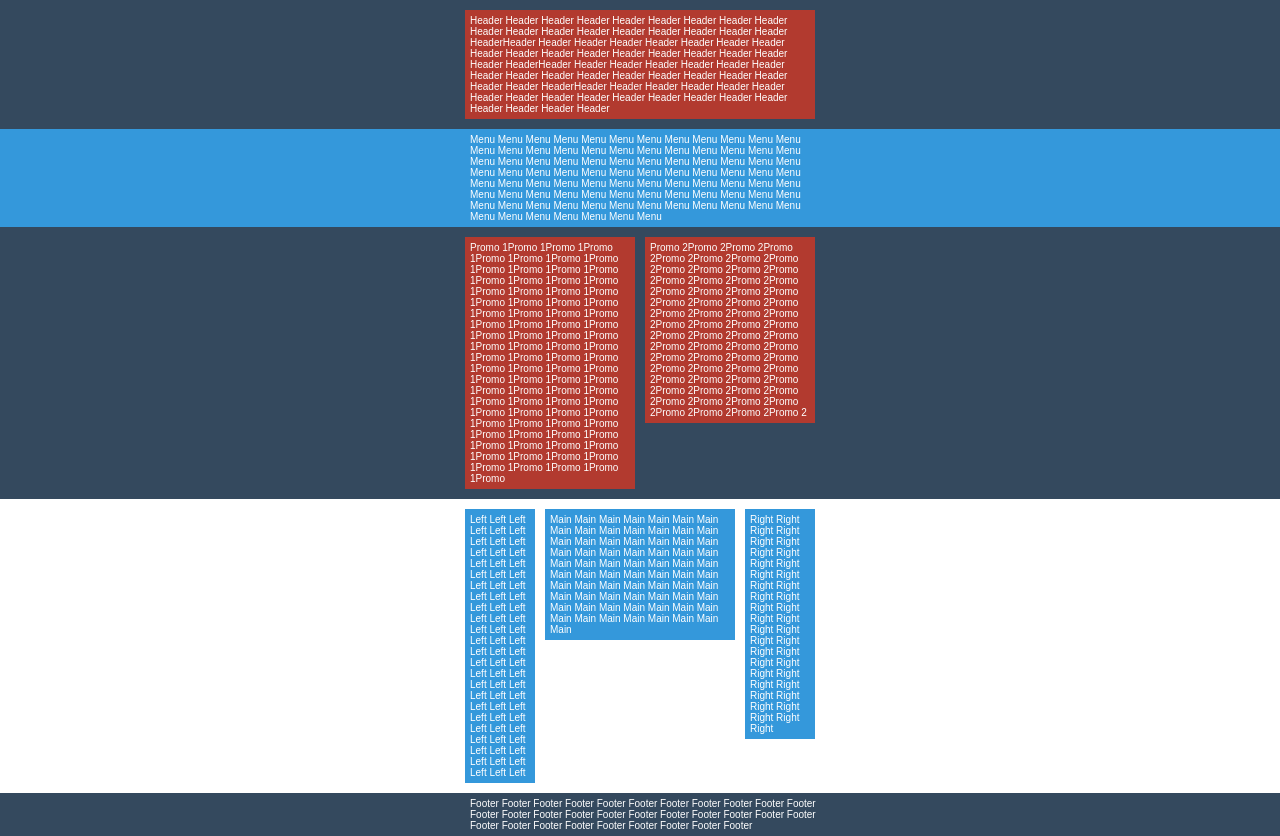
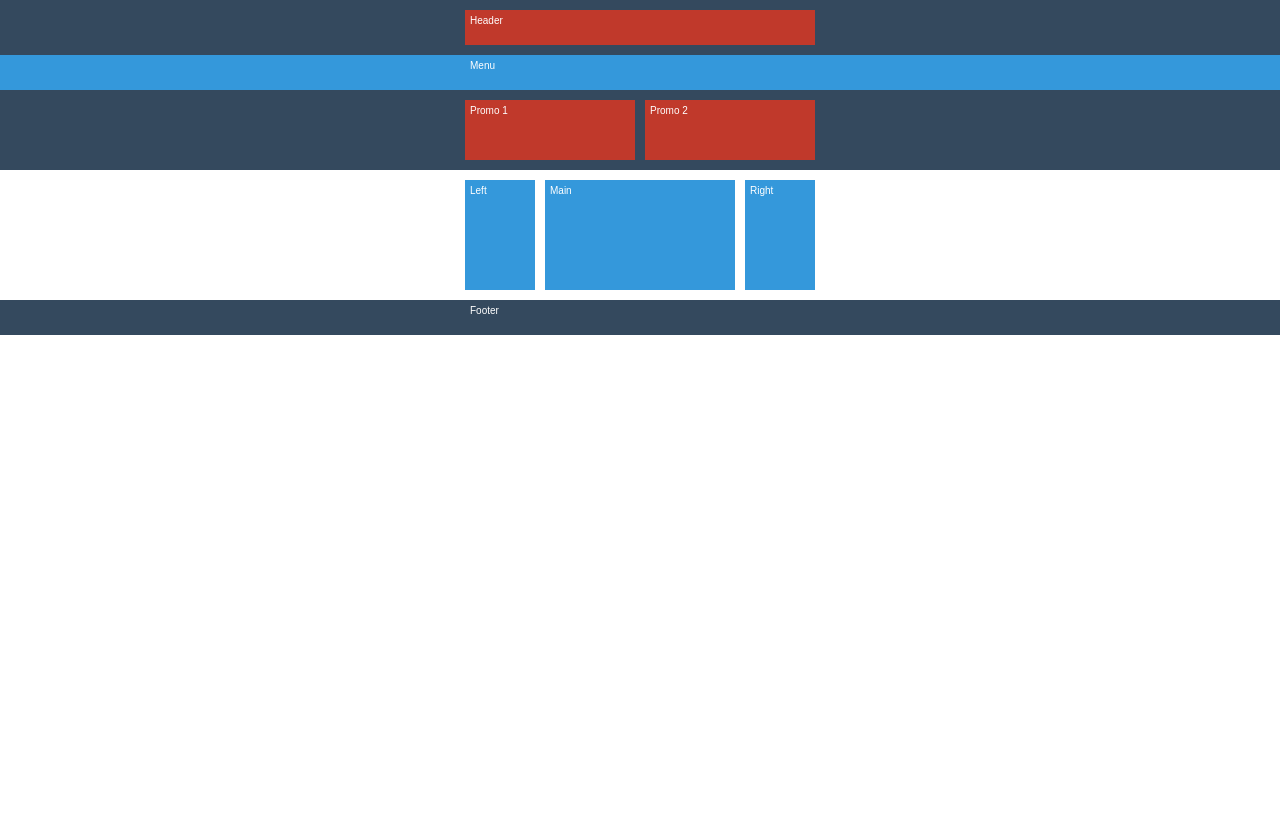
Before and after one commit to danycold/htmlacademy, a plain HTML site: page 11-layout-27-32/index.html in a window 1280 px wide. After the commit the page ends 800 px from the top, so only its background shows below. Drawn offline with Linux system fonts and the light colour scheme.

Commit message:
changed colors for promo-column-1 and promo-column-2, now score is 100%

```diff
--- a/11-layout-27-32/assets/stylesheets/main.css
+++ b/11-layout-27-32/assets/stylesheets/main.css
@@ -5,8 +5,8 @@ body {
 }
 
 body {
-/* width: 450px; */
-/*  height: 335px; */
+/*  width: 450px;
+  height: 335px; */
   font-family: "Arial", sans-serif;
   font-size: 10px;
   color: white;
@@ -51,7 +51,7 @@ header {
   margin: 0 auto 10px auto;
   width: 340px;
   color: white;
-  background: rgba(192, 57, 43, 0.9);
+  background: #c0392b;
 }
 
 .menu {
@@ -71,7 +71,7 @@ header {
   min-height: 50px;
   float: left;
   width: 160px;
-  background: rgba(192, 57, 43, 0.9);
+  background: #c0392b;
 }
 
 .promo-column-2 {
@@ -79,7 +79,7 @@ header {
   min-height: 50px;
   float: right;
   width: 160px;
-  background: rgba(192, 57, 43, 0.9);
+  background: #c0392b;
 }
 
 section {
--- a/11-layout-27-32/index.html
+++ b/11-layout-27-32/index.html
@@ -22,22 +22,21 @@
     <header>
         <div class="header">
           <div class="layout-positioner">
-            Header Header Header Header Header Header Header Header Header Header Header Header Header Header Header Header Header Header HeaderHeader Header Header Header Header Header Header Header Header Header Header Header Header Header Header Header Header Header HeaderHeader Header Header Header Header Header Header Header Header Header Header Header Header Header Header Header Header Header HeaderHeader Header Header Header Header Header Header Header Header Header Header Header Header Header Header Header Header Header Header
-
+            Header
           </div>
       </div>
         <div class="menu">
           <div class="layout-positioner">
-            Menu Menu Menu Menu Menu Menu Menu Menu Menu Menu Menu Menu Menu Menu Menu Menu Menu Menu Menu Menu Menu Menu Menu Menu Menu Menu Menu Menu Menu Menu Menu Menu Menu Menu Menu Menu Menu Menu Menu Menu Menu Menu Menu Menu Menu Menu Menu Menu Menu Menu Menu Menu Menu Menu Menu Menu Menu Menu Menu Menu Menu Menu Menu Menu Menu Menu Menu Menu Menu Menu Menu Menu Menu Menu Menu Menu Menu Menu Menu Menu Menu Menu Menu Menu Menu Menu Menu Menu Menu Menu Menu
+            Menu
           </div>
         </div>
         <div class="promo">
           <div class="layout-positioner">
             <div class="promo-column-1">
-              Promo 1Promo 1Promo 1Promo 1Promo 1Promo 1Promo 1Promo 1Promo 1Promo 1Promo 1Promo 1Promo 1Promo 1Promo 1Promo 1Promo 1Promo 1Promo 1Promo 1Promo 1Promo 1Promo 1Promo 1Promo 1Promo 1Promo 1Promo 1Promo 1Promo 1Promo 1Promo 1Promo 1Promo 1Promo 1Promo 1Promo 1Promo 1Promo 1Promo 1Promo 1Promo 1Promo 1Promo 1Promo 1Promo 1Promo 1Promo 1Promo 1Promo 1Promo 1Promo 1Promo 1Promo 1Promo 1Promo 1Promo 1Promo 1Promo 1Promo 1Promo 1Promo 1Promo 1Promo 1Promo 1Promo 1Promo 1Promo 1Promo 1Promo 1Promo 1Promo 1Promo 1Promo 1Promo 1Promo 1Promo 1Promo 1Promo 1Promo 1Promo 1Promo 1Promo 1Promo 1Promo
+              Promo 1
             </div>
             <div class="promo-column-2">
-              Promo 2Promo 2Promo 2Promo 2Promo 2Promo 2Promo 2Promo 2Promo 2Promo 2Promo 2Promo 2Promo 2Promo 2Promo 2Promo 2Promo 2Promo 2Promo 2Promo 2Promo 2Promo 2Promo 2Promo 2Promo 2Promo 2Promo 2Promo 2Promo 2Promo 2Promo 2Promo 2Promo 2Promo 2Promo 2Promo 2Promo 2Promo 2Promo 2Promo 2Promo 2Promo 2Promo 2Promo 2Promo 2Promo 2Promo 2Promo 2Promo 2Promo 2Promo 2Promo 2Promo 2Promo 2Promo 2Promo 2Promo 2Promo 2Promo 2Promo 2Promo 2Promo 2Promo 2Promo 2
+              Promo 2
             </div>
           </div>
         </div>
@@ -47,13 +46,13 @@
       <div class="content">
         <div class="layout-positioner">
           <div class="content-left">
-            Left Left Left Left Left Left Left Left Left Left Left Left Left Left Left Left Left Left Left Left Left Left Left Left Left Left Left Left Left Left Left Left Left Left Left Left Left Left Left Left Left Left Left Left Left Left Left Left Left Left Left Left Left Left Left Left Left Left Left Left Left Left Left Left Left Left Left Left Left Left Left Left
+            Left
           </div>
           <div class="content-main">
-            Main Main Main Main Main Main Main Main Main Main Main Main Main Main Main Main Main Main Main Main Main Main Main Main Main Main Main Main Main Main Main Main Main Main Main Main Main Main Main Main Main Main Main Main Main Main Main Main Main Main Main Main Main Main Main Main Main Main Main Main Main Main Main Main Main Main Main Main Main Main Main
+            Main
           </div>
           <div class="content-right">
-            Right Right Right Right Right Right Right Right Right Right Right Right Right Right Right Right Right Right Right Right Right Right Right Right Right Right Right Right Right Right Right Right Right Right Right Right Right Right Right
+            Right
           </div>
         </div>
       </div>
@@ -61,7 +60,7 @@
 
     <footer>
       <div class="layout-positioner">
-        Footer Footer Footer Footer Footer Footer Footer Footer Footer Footer Footer Footer Footer Footer Footer Footer Footer Footer Footer Footer Footer Footer Footer Footer Footer Footer Footer Footer Footer Footer Footer
+        Footer
       </div>
     </footer>
 
```
